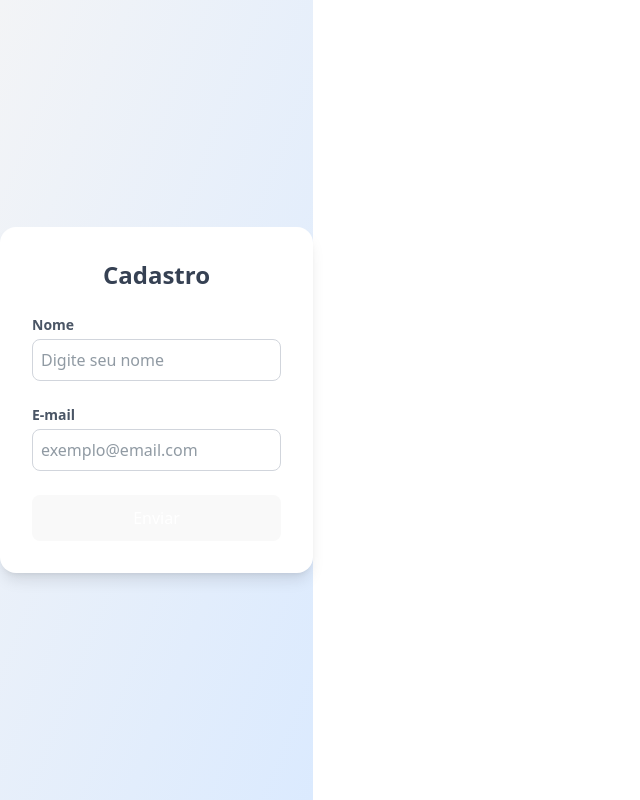
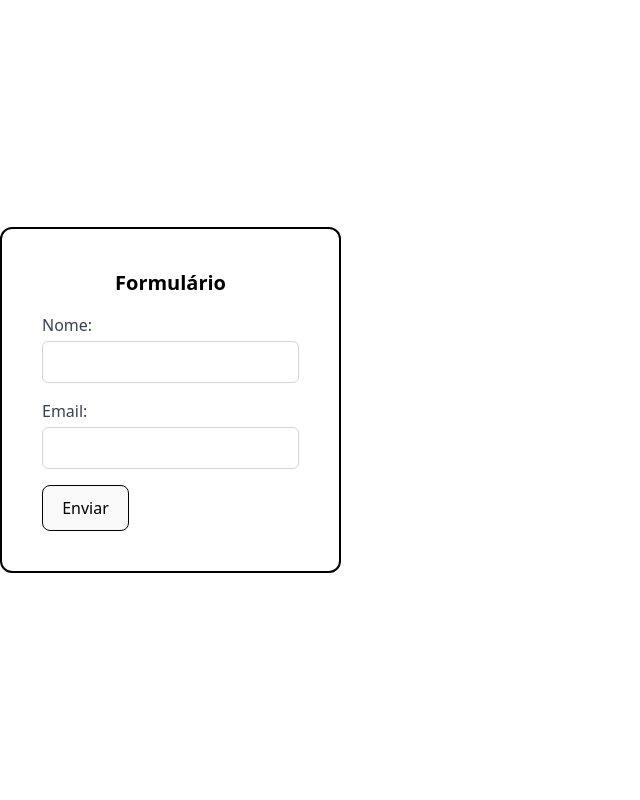
Before and after one commit to PietroMartiori/DW-II-react, a React (Vite) app: page / in a window 1280 px wide. Shown: the whole page, without its empty margins (0-640 px from the left). Built offline with nearby package versions, Linux system fonts and the light colour scheme.

Commit message:
form
att form

```diff
--- /dev/null
+++ b/src/AttForm/app.css
@@ -0,0 +1,56 @@
+input:focus {
+    background-color: white;
+}
+
+.form-estilo {
+
+    background-color: white;
+    padding: 2.5rem;
+    border-radius: 0.75rem;
+    max-width: 28rem;
+    margin-left: auto;
+    margin-right:auto;
+    border: 2px solid black;
+}
+
+.titulo {
+    font-size: 1.25rem;
+    line-height: 1.75rem;
+    font-weight: 700;
+    margin-bottom: 1rem;
+    text-align: center;
+    color: #000000;
+}
+
+.nome {
+    display: block;
+    margin-bottom: 0.25rem;
+    color: #374151;
+}
+
+.email {
+    display: block;
+    margin-bottom: 0.25rem;
+    color: #374151;
+}
+
+.preebordas {
+    width: 100%;
+    padding-left: 0.75rem;
+    padding-right: 0.75rem;
+    padding-top: 0.5rem;
+    padding-bottom: 0.5rem;
+    border-width: 1px;
+    border-style: solid;
+    border-color: #d1d5db;
+    border-radius: 0.375rem;
+}
+
+.preebordas:focus {
+    outline: none;
+    box-shadow: 0 0 0 2px #60a5fa;
+}
+
+.bg-black {
+    border: 1px solid black
+}
--- a/src/AttForm/app.jsx
+++ b/src/AttForm/app.jsx
@@ -1,10 +1,9 @@
-import Formulario from "./form";
+import Form from "./form";
 
 export default function App(){
     return(
-    <div className="min-h-screen bg-black-400 p-4">
-      <h1 className="text-2xl font-bold text-center mb-6"> Formulário</h1>
-      <Formulario />
+    <div className="flex items-center justify-center min-h-screen bg-gray-100">
+      <Form />
     </div>
     );
 }
--- a/src/AttForm/form.jsx
+++ b/src/AttForm/form.jsx
@@ -1,71 +1,56 @@
-import { useState } from "react"
-function Formulario(){
-    const [nome , setNome] = useState("")
-    const [email , setEmail] = useState("")
+import React, { useState } from 'react';
+import './app.css';
+
+export default function Form() {
+  const [formData, setFormData] = useState({ name: '', email: '' });
+
+  const handleChange = (e) => {
+    setFormData({ ...formData, [e.target.name]: e.target.value });
+  };
+
   const handleSubmit = (e) => {
-    e.preventDefault(); //pra n recarregar a pagina
-
-    if (nome.trim() === '') { // trim remove os espaços
-        alert('Erro, digite novamente.');
-        return;
-    }
-
-    if (!email.includes('@') || !email.includes('.')) { // verifica se tem @ e . no email
-        alert('Digite um e-mail válido.');
-        return;
-    }
-
-    alert('Formulário enviado com sucesso!');
-    setNome('');
-    setEmail('')
-
+    e.preventDefault();
+    alert(`Nome: ${formData.name}\nEmail: ${formData.email}`);
   };
 
   return (
-    <div className="min-h-screen bg-gradient-to-br from-gray-100 to-blue-100 flex items-center justify-center">
     <form
+      className="form-estilo"
       onSubmit={handleSubmit}
-        className="bg-white p-8 rounded-2xl shadow-lg w-full max-w-md space-y-6"
     >
-        <h2 className="text-2xl font-bold text-center text-gray-700">
-          Cadastro
-        </h2>
-
-        <div className="flex flex-col">
-          <label className="text-sm font-semibold text-gray-600 mb-1">
-            Nome
+      <h2 className="titulo">Formulário</h2>
+      <div className="mb-4">
+        <label className="nome">
+          Nome:
         </label>
         <input
           type="text"
-            value={nome}
-            onChange={(e) => setNome(e.target.value)}
-            className="p-2 border border-gray-300 rounded-lg focus:outline-none focus:ring-2 focus:ring-blue-400"
-            placeholder="Digite seu nome"
+          name="name"
+          id="name"
+          value={formData.name}
+          onChange={handleChange}
+          className="preebordas"
         />
       </div>
-
-        <div className="flex flex-col">
-          <label className="text-sm font-semibold text-gray-600 mb-1">
-            E-mail
+      <div className="mb-4">
+        <label className="email">
+          Email:
         </label>
         <input
           type="email"
-            value={email}
-            onChange={(e) => setEmail(e.target.value)}
-            className="p-2 border border-gray-300 rounded-lg focus:outline-none focus:ring-2 focus:ring-blue-400"
-            placeholder="exemplo@email.com"
+          name="email"
+          id="email"
+          value={formData.email}
+          onChange={handleChange}
+          className="preebordas"
         />
       </div>
-
       <button
         type="submit"
-          className="w-full bg-blue-500 hover:bg-blue-600 text-white font-semibold py-2 rounded-lg transition duration-200"
+        className="bg-black text-black px-4 py-2 rounded-md hover:bg-blue-600 transition"
       >
         Enviar
       </button>
     </form>
-    </div>
   );
 }
-
-export default Formulario;
```
Lines whose indentation alone changed are shown as unchanged.
